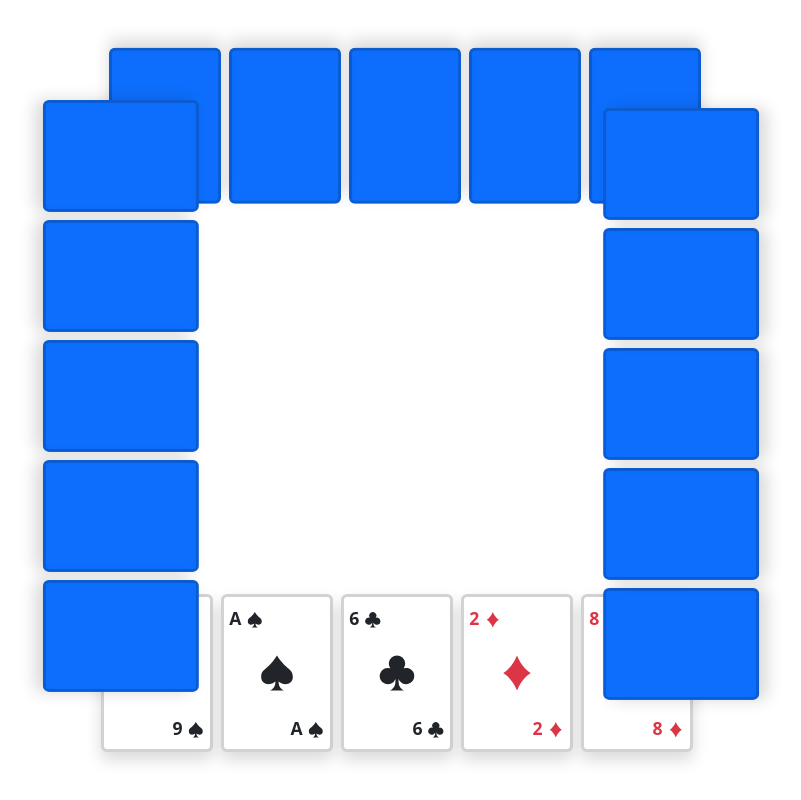
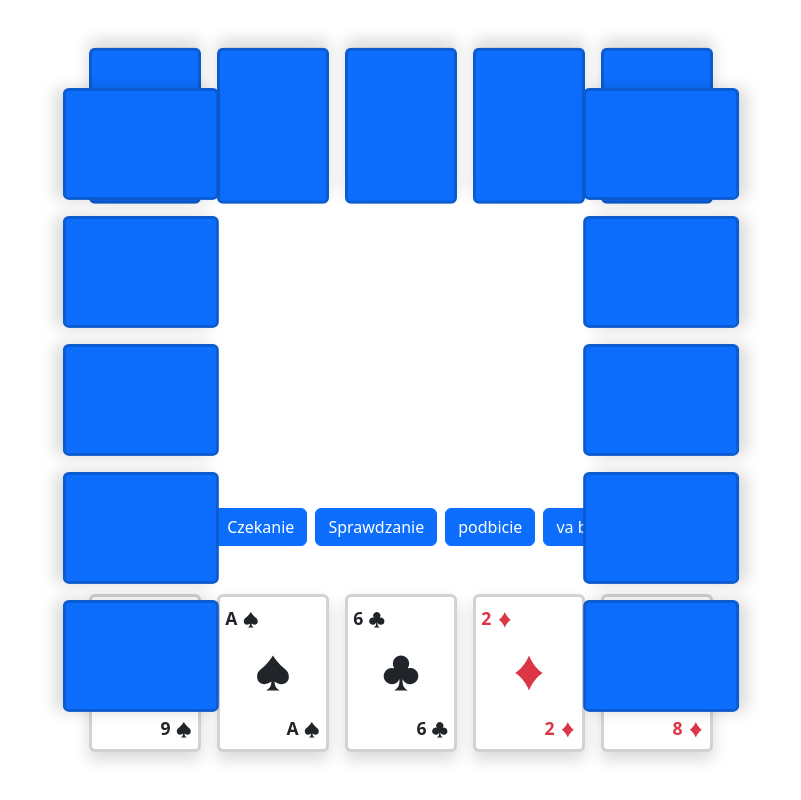
Before and after one commit to Issator/poker_client, a React (Create React App) app: page /game in a window 1280 px wide. Shown: the whole page, without its empty margins (239-1040 px from the left). Built offline with nearby package versions, Linux system fonts and the light colour scheme.

Commit message:
simple change cards system + basic ui

```diff
--- a/src/components/Cards/Card.js
+++ b/src/components/Cards/Card.js
@@ -5,20 +5,20 @@ import CardIcon from "./CardIcon"
 
 // const array = ['A',2,3,4,5,6,7,8,9,10,'J',"Q","K"]
 
-export default function Card({value, sign, id, className = "", hidden=false, onClick=onClick}){
+export default function Card({value, sign, id, className = "", hidden=false, onClick=onClick, selected=false}){
 
     const cardColor = (sign == 'H' || sign == 'D') ? 'danger' : 'dark'
     const icon = CardIcon({sign})
 
     if(hidden){
         return (
-            <div className={`play-card text-primary shadow me-2 ${className} bg-primary`}>
+            <div className={`play-card text-primary shadow mx-2 ${className} bg-primary`}>
             </div>
         )
     }
 
     return (
-        <div className={`play-card text-${cardColor} shadow me-2 ${className} size-on-hover`} onClick={() => onClick(id)}>
+        <div className={`play-card text-${cardColor} shadow mx-2 ${className} size-on-hover ${selected ? "card-selected" : ""}`} onClick={() => onClick(id)}>
             <div className="card-sign card-st">
                 {value} {icon}
             </div>
--- a/src/components/Hand/Hand.js
+++ b/src/components/Hand/Hand.js
@@ -1,3 +1,4 @@
+import { useState } from "react"
 import CardServer from "../../servers/CardServer"
 import Card from "../Cards/Card"
 
@@ -5,23 +6,57 @@ export default function Hand({player = false}){
 
     const cardServer = CardServer()
 
-    const cards = [
+    const [cards, setCards] = useState([
         cardServer.getCard(),
         cardServer.getCard(),
         cardServer.getCard(),
         cardServer.getCard(),
         cardServer.getCard()
-    ]
+    ])
 
     const onCardClick = (index) => {
-        console.log(cards[index])
+        const newCards = [...cards]
+        newCards[index].isSelected = !newCards[index].isSelected
+        setCards(newCards)
+    }
+
+    const changeCards = () => {
+        const newCards = [...cards]
+
+        for(let i=0; i<newCards.length; i++){
+            if(newCards[i].isSelected){
+                newCards[i] = cardServer.changeCard()
+            }
+        }
+
+        console.log(newCards)
+        setCards(newCards)
+    }
+
+    const showOptions =  () => {
+        if(!player){
+            return
+        }
+
+        return(
+            <div className="d-flex justify-content-center align-items-center mb-5">
+                <button type="button" className="btn btn-primary mx-1" onClick={changeCards}>Pas</button>
+                <button type="button" className="btn btn-primary mx-1" onClick={changeCards}>Czekanie</button>
+                <button type="button" className="btn btn-primary mx-1" onClick={changeCards}>Sprawdzanie</button>
+                <button type="button" className="btn btn-primary mx-1" onClick={changeCards}>podbicie</button>
+                <button type="button" className="btn btn-primary mx-1" onClick={changeCards}>va banque</button>
+            </div>
+        )
     }
 
     return(
+        <>
+         {showOptions()}
         <div className="hand">
             {cards.map((card, index) => {
-                    return <Card value={card.value} sign={card.sign} key={card.sign + card.value} id={index} hidden={!player} onClick={onCardClick}/>
+                    return <Card value={card.value} sign={card.sign} key={card.sign + card.value} id={index} hidden={!player} onClick={onCardClick} selected={card.isSelected}/>
             })}
         </div>
+        </>
     )
 }
--- a/src/scss/bootstrap.scss
+++ b/src/scss/bootstrap.scss
@@ -20,8 +20,8 @@
     font-size: 110%;
 }
 
-.board {
-
+.card-selected {
+    transform: scale(1.2);
 }
 
 .hand {
--- a/src/servers/CardServer.js
+++ b/src/servers/CardServer.js
@@ -5,7 +5,7 @@ export default function CardServer(){
     const changeCard = () => {
         return {
             value: values[Math.floor(Math.random() * values.length)],
-            sing: signs[Math.floor(Math.random() * signs.length)],
+            sign: signs[Math.floor(Math.random() * signs.length)],
         }
     }
 
```
